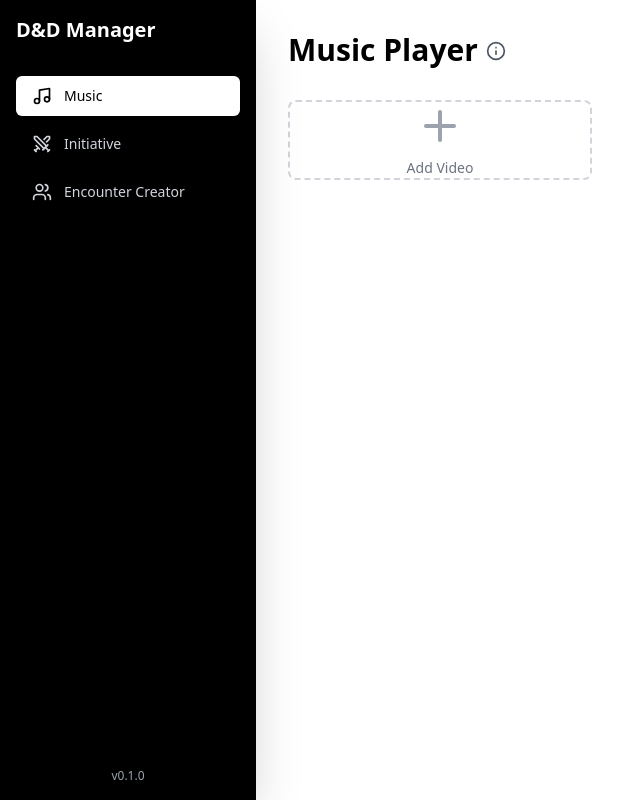
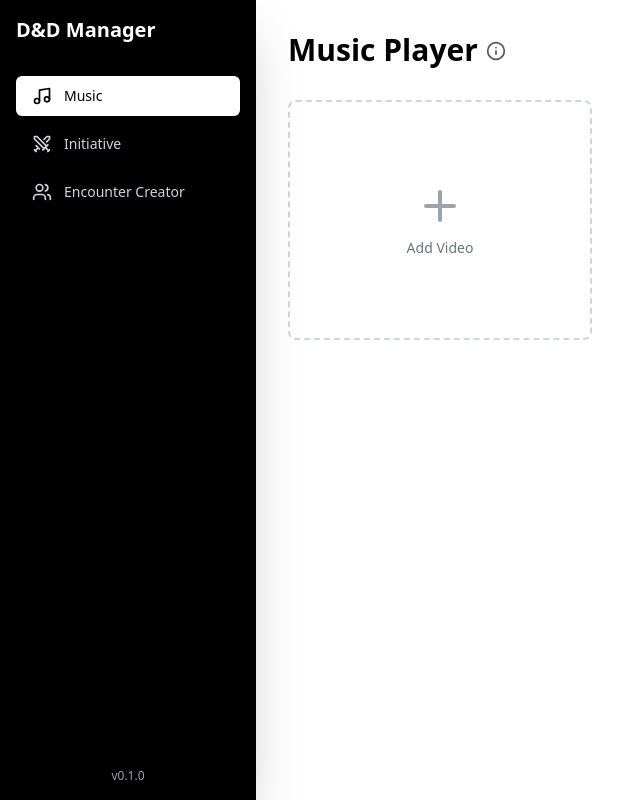
Before and after one commit to josewenzel/dnd-manager, a Next.js app: page / in a window 1280 px wide. Shown: the whole page, without its empty margins (0-640 px from the left). Built offline with nearby package versions, Linux system fonts and the light colour scheme.

Commit message:
Add minimum height to Add Video button on desktop

```diff
--- a/components/tools/music-tool.tsx
+++ b/components/tools/music-tool.tsx
@@ -195,7 +195,7 @@ export function MusicTool() {
           ) : (
             <button
               onClick={() => setShowAddForm(true)}
-              className="border-2 border-dashed border-card-border bg-card-bg hover:bg-card-hover hover:border-gray-400 rounded-lg transition-all h-full flex items-center justify-center group"
+              className="border-2 border-dashed border-card-border bg-card-bg hover:bg-card-hover hover:border-gray-400 rounded-lg transition-all h-full md:min-h-[240px] flex items-center justify-center group"
             >
               <div className="text-center">
                 <Plus size={48} className="mx-auto text-gray-400 group-hover:text-gray-600 transition-colors mb-2" />
```
